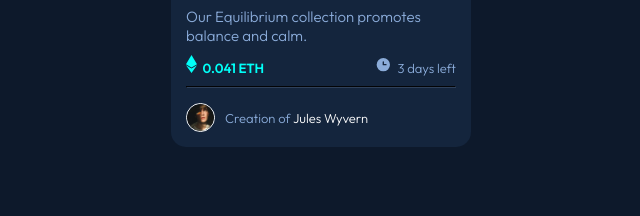
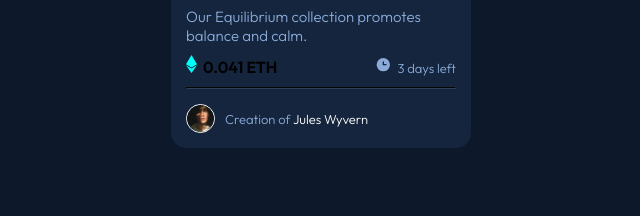
Before and after one commit to amulyalovescoding/NFT-preview-card-component, a plain HTML site: page index.html in a window 1280 px wide. Shown: the part 426-642 px from the top of the page, 319-959 px from the left. Drawn offline with Linux system fonts and the light colour scheme.

Commit message:
Update index.html

```diff
--- a/index.html
+++ b/index.html
@@ -30,7 +30,7 @@
       <h3>Equilibrium #3429</h3>
       <p class="description">Our Equilibrium collection promotes balance and calm.</p>
       <div class="info-container">
-        <h5><img src="images/icon-ethereum.svg" alt=""> 0.041 ETH</h5>
+        <h4><img src="images/icon-ethereum.svg" alt=""> 0.041 ETH</h4>
         <p><img src="images/icon-clock.svg" alt="clock-icon"> 3 days left</p>
       </div>
       <hr>
```
